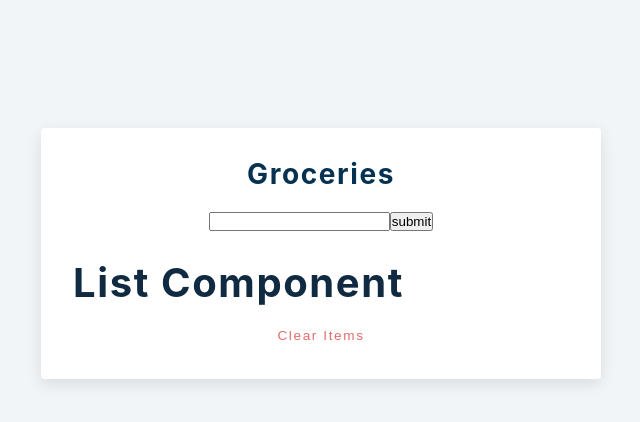
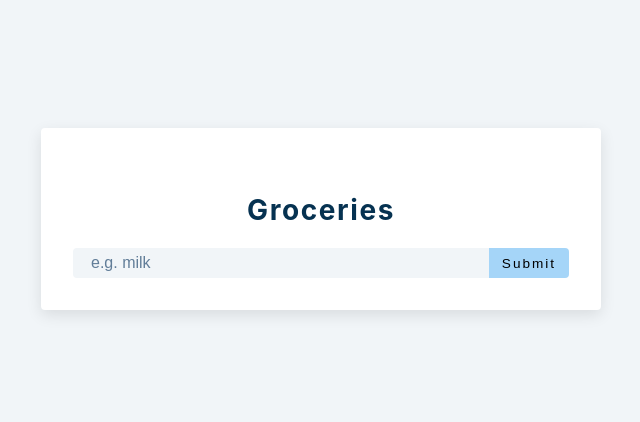
Before and after one commit to KristijonasJurk/React-To-Do-List, a React (Create React App) app: page / in a window 1280 px wide. Shown: the top 422 px of the page, without its empty margins (319-959 px from the left). Built offline with nearby package versions, Linux system fonts and the light colour scheme.

Commit message:
adding alert

```diff
--- a/src/Alert.js
+++ b/src/Alert.js
@@ -1,7 +1,7 @@
 import React, { useEffect } from 'react'
 
-const Alert = () => {
-  return <h2>alert component</h2>
+const Alert = ({ type, msg }) => {
+  return <p className={`alert alert-${type}`}>{msg}</p>
 }
 
 export default Alert
--- a/src/App.js
+++ b/src/App.js
@@ -7,29 +7,50 @@
   const [list, setList] = useState([])
   const [isEditing, setIsEditing] = useState(false)
   const [editID, setEditId] = useState(null)
-  const [alert, setAlert] = useState({ show: false, msg: '', type: '' })
+  const [alert, setAlert] = useState({ show: true, msg: '', type: '' })
   const handleSubmit = (e) => {
     e.preventDefault()
-    console.log('hello');
+    if (!name) {
+      // alert
+    } else if (name && isEditing) {
+      // edit
+    } else {
+      let newItem = { id: new Date().getTime().toString(), title: name };
+      setList([...list, newItem])
+      setName('')
+    }
   }
 
-  return <section className='section-center'>
-    <form className='grocery-form' onClick={handleSubmit}>
-      {alert.show && <Alert />}
+  return <section
+    className='section-center'>
+    <form
+      className='grocery-form'
+      onClick={handleSubmit}>
+      {alert.show && <Alert {...alert} />}
       <h3>groceries</h3>
-      <div className="form-control">
-        <input type="text" className='groceries' value={name} onChange={(e) => setName(e.target.value)} />
-        <button onClick={handleSubmit}>
+      <div
+        className="form-control">
+        <input
+          type="text"
+          className='grocery'
+          placeholder='e.g. milk'
+          value={name}
+          onChange={(e) => setName(e.target.value)} />
+        <button
+          onClick={handleSubmit}
+          className='submit-btn'>
           {isEditing ? 'edit' : 'submit'}
         </button>
       </div>
     </form>
-    <div className="grocery-container">
-      <List />
-      <button className='clear-btn'>
-        clear items
+    {list.length > 0 && (
+      <div className="grocery-container">
+        <List items={list} />
+        <button className='clear-btn'>
+          clear items
       </button>
-    </div>
+      </div>
+    )}
   </section>
 }
 
--- a/src/List.js
+++ b/src/List.js
@@ -1,7 +1,24 @@
 import React from 'react'
 import { FaEdit, FaTrash } from 'react-icons/fa'
-const List = () => {
-  return <h2>list component</h2>
+const List = ({ items }) => {
+  return <div className='grocery-list'>
+    {items.map((item) => {
+      const { id, title } = item;
+      return (
+        <article key={id} className='grocery-item'>
+          <p className='title'>{title}</p>
+          <div className='btn-container'>
+            <button type='button' className='edit-btn'>
+              <FaEdit />
+            </button>
+            <button type='button' className='delete-btn'>
+              <FaTrash />
+            </button>
+          </div>
+        </article>
+      )
+    })}
+  </div>
 }
 
 export default List
```
